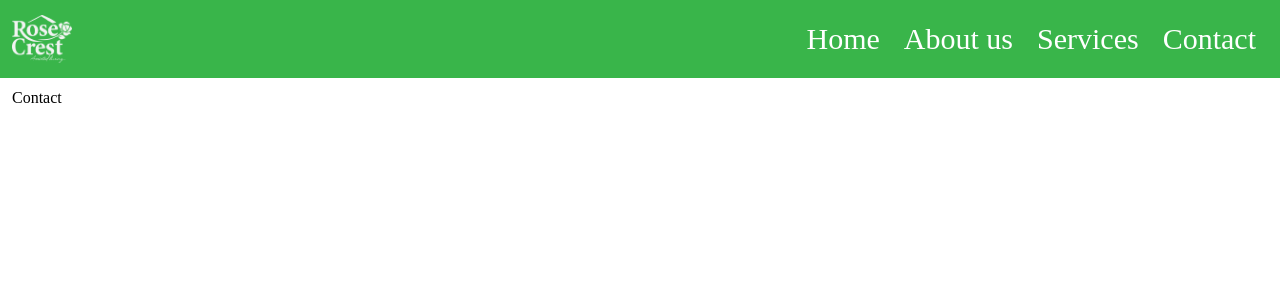
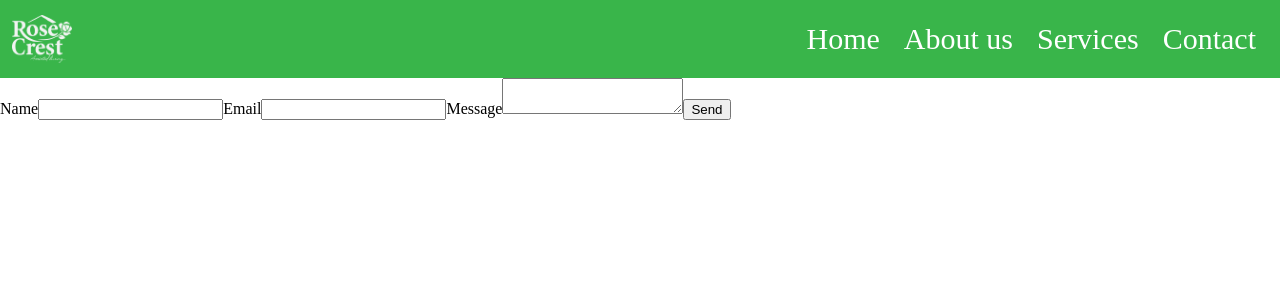
Before and after one commit to RysonShalvis/RoseCrest-Website, a React (Vite) app: page /contact in a window 1280 px wide. Shown: the top 300 px of the page. Built offline with nearby package versions, Linux system fonts and the light colour scheme.

Commit message:
add contact us logic

```diff
--- a/package.json
+++ b/package.json
@@ -10,6 +10,7 @@
     "preview": "vite preview"
   },
   "dependencies": {
+    "@emailjs/browser": "^3.11.0",
     "react": "^18.2.0",
     "react-dom": "^18.2.0",
     "react-router-dom": "^6.15.0",
--- a/src/components/App.jsx
+++ b/src/components/App.jsx
@@ -5,6 +5,7 @@ import Header from "./Header";
 import LandingPage from "./LandingPage";
 import { Routes, Route } from "react-router-dom";
 import ServicesPage from "./ServicesPage";
+import { ContactUs } from "./ContactUs";
 
 function App() {
   return (
@@ -14,7 +15,7 @@ function App() {
         <Route path="/" element={<LandingPage />} />
         <Route path="/about" element={<AboutPage />} />
         <Route path="services" element={<ServicesPage />} />
-        <Route path="contact" element={<h1>Contact</h1>} />
+        <Route path="contact" element={<ContactUs />} />
       </Routes>
     </div>
   );
--- /dev/null
+++ b/src/components/ContactUs.jsx
@@ -0,0 +1,65 @@
+import { useRef, useState } from "react";
+import emailjs from "@emailjs/browser";
+
+export const ContactUs = () => {
+  const form = useRef();
+  const [name, setName] = useState("");
+  const [email, setEmail] = useState("");
+  const [message, setMessage] = useState("");
+  const [messageSent, setMessageSent] = useState(false);
+  const handleOnChange = (event) => {
+    if (event.target.name === "user_name") setName(event.target.value);
+    if (event.target.name === "user_email") setEmail(event.target.value);
+    if (event.target.name === "message") setMessage(event.target.value);
+  };
+
+  const sendEmail = (e) => {
+    e.preventDefault();
+
+    emailjs
+      .sendForm(
+        "service_p7qqdj9",
+        "template_vw6ncbt",
+        form.current,
+        "YixTBvDKz7M53m1G3"
+      )
+      .then(
+        (result) => {
+          console.log(result.text);
+          setName("");
+          setEmail("");
+          setMessage("");
+          setMessageSent(true);
+        },
+        (error) => {
+          console.log(error.text);
+        }
+      );
+  };
+
+  return (
+    <form className="contact-us" ref={form} onSubmit={sendEmail}>
+      <label>Name</label>
+      <input
+        onChange={handleOnChange}
+        type="text"
+        name="user_name"
+        value={name}
+      />
+      <label>Email</label>
+      <input
+        onChange={handleOnChange}
+        type="email"
+        name="user_email"
+        value={email}
+      />
+      <label>Message</label>
+      <textarea onChange={handleOnChange} name="message" value={message} />
+      <input type="submit" value="Send" />
+      {messageSent &&
+      <p>Your message has been sent successfully!</p>
+      }
+
+    </form>
+  );
+};
--- /dev/null
+++ b/src/scss/_contact-us.scss
@@ -0,0 +1,5 @@
+@import "./variables";
+
+.contact-us {
+
+}
```
Also changed, not shown: 1 other file (tests, documents, lock files or other folders).
